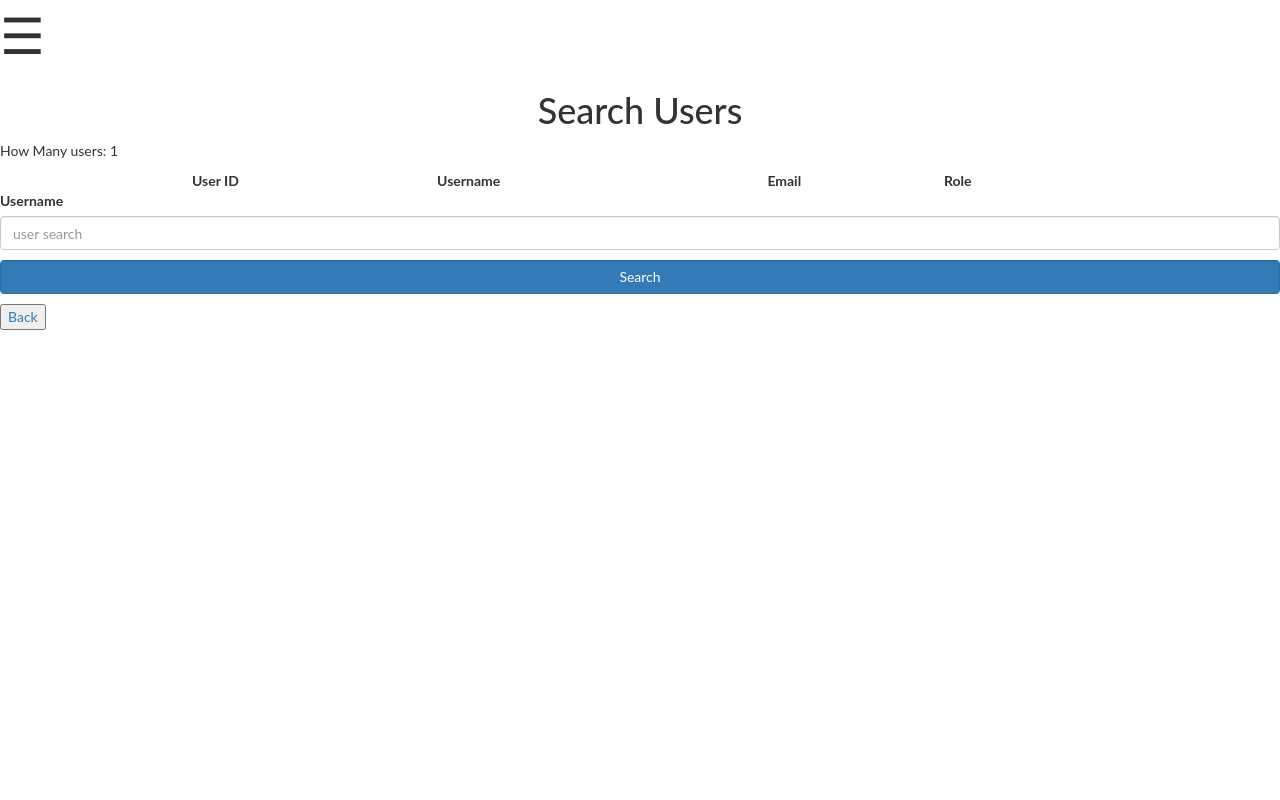
After one commit to FMass-3355/CSC400, a Flask app: page /search_users in a window 1280 px wide. The commit adds this page. Run offline with Flask 3, Linux system fonts and the light colour scheme; the visitor is signed in with stand-in values (Sample User, id 1); data comes from the database, SQL or seed files in the repository; lists and menus that the app fills with data are empty; some libraries are stand-ins or nearby versions.

Commit message:
different lists for different statuses, display how many mutual friends and friend requests you have, search users, send friend requests

```diff
--- a/app/forms.py
+++ b/app/forms.py
@@ -88,7 +88,12 @@ class EditProfileForm(FlaskForm):
     # profile_pic = FileField('Profile Picture')
     submit = SubmitField('Update Profile')
 
+class SearchUsers(FlaskForm):
+    username = StringField('Username')
+    submit = SubmitField('Search')
 
+class FriendRequest(FlaskForm):
+    friend_request = SubmitField('Send Friend Request')
 
 class AccountRecovery(FlaskForm):
     username = StringField('Username', validators=[DataRequired()])
--- a/app/models.py
+++ b/app/models.py
@@ -52,12 +52,7 @@ class User(UserMixin, db.Model):
     def check_password(self, password):
         return check_password_hash(self.password_hash, password)
 
-class UserInfo:
-    def __UserInfo__(user_id,username,email,role):
-        user_id = user_id
-        username = username
-        email = email
-        role = role
+
 
 class Track(db.Model):
     __tablename__ = 'track'
@@ -134,3 +129,10 @@ class FriendInfo:
         f_id = f_id
         f_name = f_name
         status = status
+
+class UserInfo:
+    def __UserInfo__(user_id,username,email,role):
+        user_id = user_id
+        username = username
+        email = email
+        role = role
--- a/app/routes.py
+++ b/app/routes.py
@@ -411,11 +411,22 @@ def profile():
         lname = current_user.lname
         email = current_user.email
         dob = current_user.date_of_birth
-        friends = db.session.query(Friend).filter_by(fk_user_id=user_id)
+        friends = db.session.query(Friend).filter_by(fk_user_id=user_id, status=2)
         friends = friends.all()
+        requests = db.session.query(Friend).filter_by(fk_user_id=user_id, status=0)
+        requests = requests.all()
+        sent = db.session.query(Friend).filter_by(fk_user_id=user_id, status=1)
+        sent = sent.all()
         len_friends = len(friends)
+        len_requests = len(requests)
+        len_sent = len(sent)
 
+        #s2 = mutual friends
+        #s1 = user sent request
+        #s0 = friend sent request
         query_friend_row = []
+        query_requests_row = []
+        query_sent_row = []
         for item in db.session.query(Friend).filter(Friend.fk_user_id==user_id):
             row = FriendInfo()
             row.row_id = item.id
@@ -428,17 +439,101 @@ def profile():
             row.f_name = name.username
             #db.session.query(User).filter_by(username=username).first()
             row.status = item.status
-            query_friend_row.append(row)
+
+            if row.status == 2:
+                query_friend_row.append(row)
+            elif row.status == 1:
+                query_sent_row.append(row)
+            elif row.status == 0:
+                query_requests_row.append
             print(f'row id: {row.row_id}')
             print(f'user id: {row.user_id}')
             print(f'friend id: {row.f_id}')
             print(f'friend name: {row.f_name}')
             #print(f'friend name: {name.username}')
             print(f'status: {row.status}')
-
-    return render_template('profile.html', fname=fname, lname=lname, email=email, username=username, date_of_birth=dob, query_friend_row=query_friend_row, friends=friends, len_friends=len_friends)
+    return render_template('profile.html', fname=fname, lname=lname, email=email, username=username, date_of_birth=dob, query_friend_row=query_friend_row, friends=friends, len_friends=len_friends, query_sent_row=query_sent_row, query_requests_row=query_requests_row, len_requests=len_requests, len_sent=len_sent)
     #height=height, weight=weight
     #image_file=image_file
+
+@app.route('/search_users', methods=['GET', 'POST'])
+@login_required
+def search_users():
+    if current_user.is_authenticated:
+        current_user_id = current_user.id
+        form = SearchUsers()
+        request_form=FriendRequest()
+        if form.validate_on_submit:
+            search_username = form.username.data
+
+            users = db.session.query(User).filter_by()
+            users = users.all()
+            len_users = len(users)
+            #not getting all users in query below
+            #for loop keeps going until it finds the user its looking for
+            query_user_row = []
+            count = 1
+            for item in db.session.query(User):
+                row = UserInfo()
+                row.user_id = item.id
+                row.username = item.username
+                row.email = item.email
+                row.role = item.role
+
+                print(f"user ids: {row.user_id}")
+                result = "User Not Found"
+                if row.user_id != current_user_id:
+                    query_user_row.append(row)
+                    count+=1
+                    if row.username == search_username:
+                        print("yay QUERY")
+                        print(search_username)
+                        result = "User Found"
+                        #flash(result)
+                        friend = Friend.query.filter_by(fk_user_id=current_user_id, fk_friend_id=row.user_id).first()
+                        if friend is None:
+                            friendship_for_user = Friend(fk_user_id=current_user_id, fk_friend_id=row.user_id, status=1)
+                            friendship_for_friend = Friend(fk_user_id=row.user_id, fk_friend_id=current_user_id, status=0)
+                            db.session.add(friendship_for_user)
+                            db.session.add(friendship_for_friend)
+                            db.session.commit()
+
+                        break
+                    elif (row.username != search_username) and ((len_users-1) == count) and (search_username != None):
+                        flash(result)
+                        # flash(len_users)
+                        # flash(count)
+
+
+
+            # if search_username in users:
+            #     print("yay USERS")
+            #     print(search_username)
+            # else:
+            #     print("fuck USERS")
+            #     print(search_username)
+
+
+        all_user_row = []
+        for item in db.session.query(User):
+            row = UserInfo()
+            row.user_id = item.id
+            row.username = item.username
+            row.email = item.email
+            row.role = item.role
+            # f_id = row.f_id
+            print(f"user ids: {row.user_id}")
+            if row.user_id != current_user_id:
+                all_user_row.append(row)
+
+
+    return render_template('search_users.html', query_user_row=query_user_row, users=users, len_users=len_users, form=form, all_user_row=all_user_row, result=result, search_username=search_username, request_form=request_form)
+
+
+@app.route('/friend_profile', methods=['GET', 'POST'])
+@login_required
+def friend_profile():
+    pass
 
 @app.route('/account_recovery', methods=['GET', 'POST'])
 def recover_account():
--- a/app/templates/profile.html
+++ b/app/templates/profile.html
@@ -47,7 +47,9 @@
 
         <h3>FRIEND STUFF</h3>
 
-        <p>How Many Friends with any status: {{len_friends}}</p>
+        <p>How Many Friends with mutual status (2): {{len_friends}}</p>
+        <p>How Many Friend Requests (0): {{len_requests}}</p>
+        <p>How Many Requests Sent (1): {{len_sent}}</p>
 
         <table id="friend_table">
 
@@ -73,5 +75,7 @@
 
         <button style="width: fit-content;"><a href="/edit_profile">edit</a></button>
 
+        <button style="width: fit-content;"><a href="/search_users">Search Users</a></button>
+
     </body>
 </html>
--- /dev/null
+++ b/app/templates/search_users.html
@@ -0,0 +1,110 @@
+<!DOCTYPE html>
+<html>
+    <head>
+        <meta charset="utf-8">
+        <meta http-equiv="X-UA-Compatible" content="IE=edge">
+        <meta name="viewport" content="width=device-width, initial-scale=1">
+        <link rel="stylesheet" href="../static/stylesheets/navbar.css">
+        <link rel="stylesheet" href="https://maxcdn.bootstrapcdn.com/bootstrap/3.4.1/css/bootstrap.min.css">
+        <script src="https://ajax.googleapis.com/ajax/libs/jquery/3.6.1/jquery.min.js"></script>
+        <script src="https://maxcdn.bootstrapcdn.com/bootstrap/3.4.1/js/bootstrap.min.js"></script>
+        <script src="../static/js/navbar.js"></script>
+
+        <style>
+
+        body, html {
+            background-attachment: fixed;
+            background-repeat: no-repeat;
+            background-size: cover;
+            background-position: right top;
+            font-family: 'Lato', sans-serif;
+        }
+        </style>
+    </head>
+
+    <body>
+        <div id="myNav" class="overlay">
+            <a href="javascript:void(0)" class="closebtn" onclick="closeNav()">&times;</a>
+            <div class="overlay-content">
+              <a href="/homepage">Home</a>
+              <a href="/tracker">Tracker</a>
+              <a href="/profile">Profile</a>
+              <a href="/logout">Logout</a>
+            </div>
+        </div>
+
+        <span style="font-size:50px;cursor:pointer" onclick="openNav()">&#9776; </span>
+
+        <h1 style="text-align: center;">Search Users</h1>
+
+        <p>How Many users: {{len_users}}</p>
+
+        <table id="user_table">
+
+          <tr>
+              <th>User ID</th>
+              <th>Username</th>
+              <th>Email</th>
+              <th>Role</th>
+          </tr>
+          {% for user in all_user_row %}
+          <tr>
+              <!-- <td>WORD</td> -->
+              <td>{{user.user_id}}</td>
+              <td>{{user.username}}</td>
+              <td>{{user.email}}</td>
+              <td>{{user.role}}</td>
+          </tr>
+          {% endfor %}
+
+      </table>
+      <form action="" autocomplete="off" method="post" id="userForm">
+        {{ form.hidden_tag() }}
+        <p>
+            {{ form.username.label(class="form-control-label")}}
+            {{ form.username(class="form-control form-control-md", placeholder="user search", id="user search")}}
+        </p>
+        <p>
+            {{ form.submit(class="form-control form-control-md btn btn-primary") }}
+        </p>
+    </form>
+
+
+
+    {% if result == "User Found" %}
+    <p>{{result}}</p>
+    <p>{{search_username}}</p>
+    <!-- <button style="width: fit-content;">Send Friend Request To -> {{search_username}}</button> -->
+    <form action="" autocomplete="off" method="post" id="requestForm">
+      {{ request_form.hidden_tag() }}
+      <p>
+          {{ request_form.friend_request(class="form-control form-control-md btn btn-primary") }}
+      </p>
+    </form>
+    {% endif %}
+
+
+
+
+
+
+
+    {% with messages = get_flashed_messages() %}
+    {% if messages %}
+    {% for message in messages %}
+    <div class="alert alert-danger show"
+    role="alert" style="text-align: center;">
+      {{ message }}
+      <button type="button" class="close" data-dismiss="alert" aria-label="Close">
+        <span aria-hidden="true">&times;</span>
+      </button>
+    </div>
+    {% endfor %}
+    {% endif %}
+    {% endwith %}
+
+
+    <button style="width: fit-content;"><a href="/profile">Back</a></button>
+
+    </body>
+</html>
```
